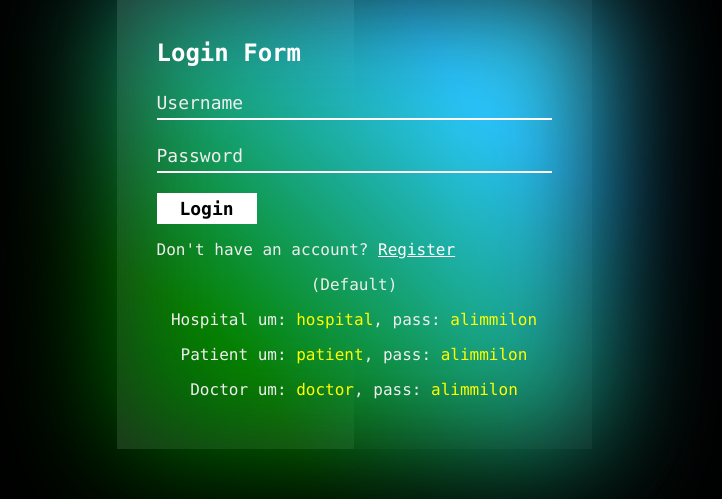
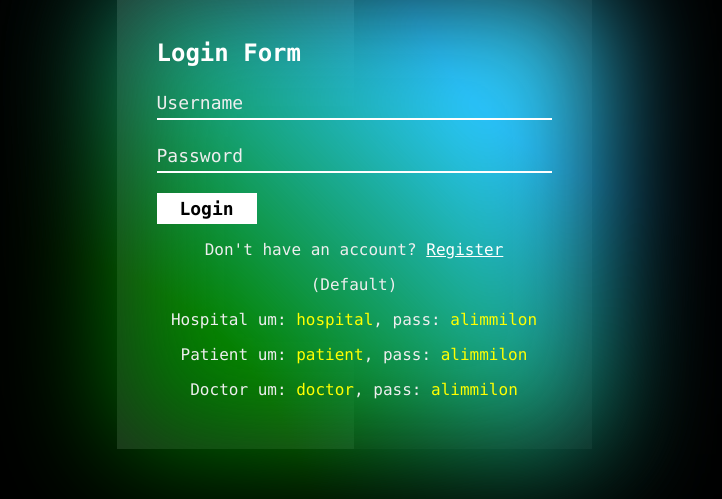
Before and after one commit to md-abdul-alim/Hospital-Management-System, a Django app: page /login/ in a window 1280 px wide. Shown: the part 176-675 px from the top of the page, without its empty margins (286-1008 px from the left). Run offline with Django 3.2, Linux system fonts and the light colour scheme.

Commit message:
Update login.html

```diff
--- a/templates/login.html
+++ b/templates/login.html
@@ -127,7 +127,7 @@
           <div class="inputBox">
             <input type="submit" name="submit" value="Login">
           </div>
-          <p>Don't have an account? <a href="{% url 'homepage' %}">Register</a></p>
+          <p style="text-align:center;">Don't have an account? <a href="{% url 'homepage' %}">Register</a></p>
           <p style="text-align:center;">(Default)</p>
           <p style="text-align:center;">Hospital um: <span style="color:yellow">hospital</span>, pass: <span style="color:yellow">alimmilon</span></p>
 	  <p style="text-align:center;">Patient um: <span style="color:yellow">patient</span>, pass: <span style="color:yellow">alimmilon</span></p>
```
